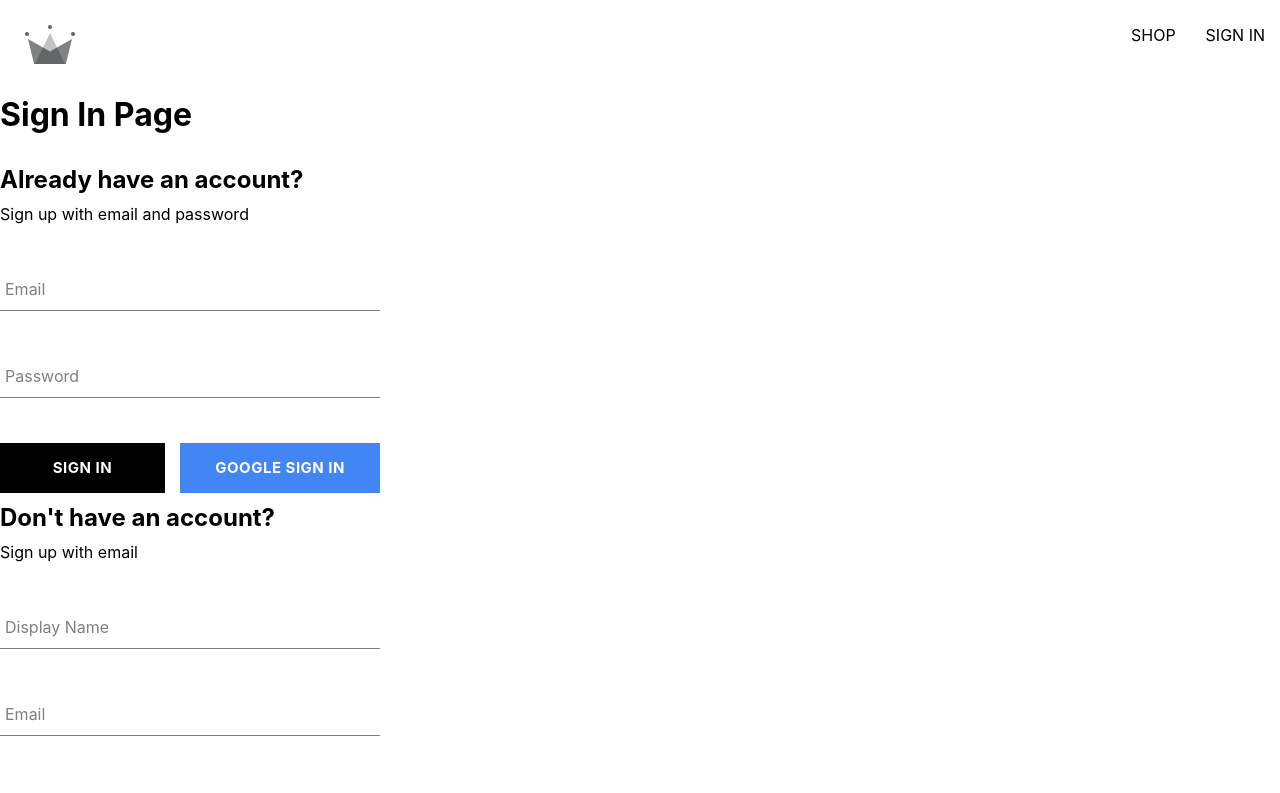
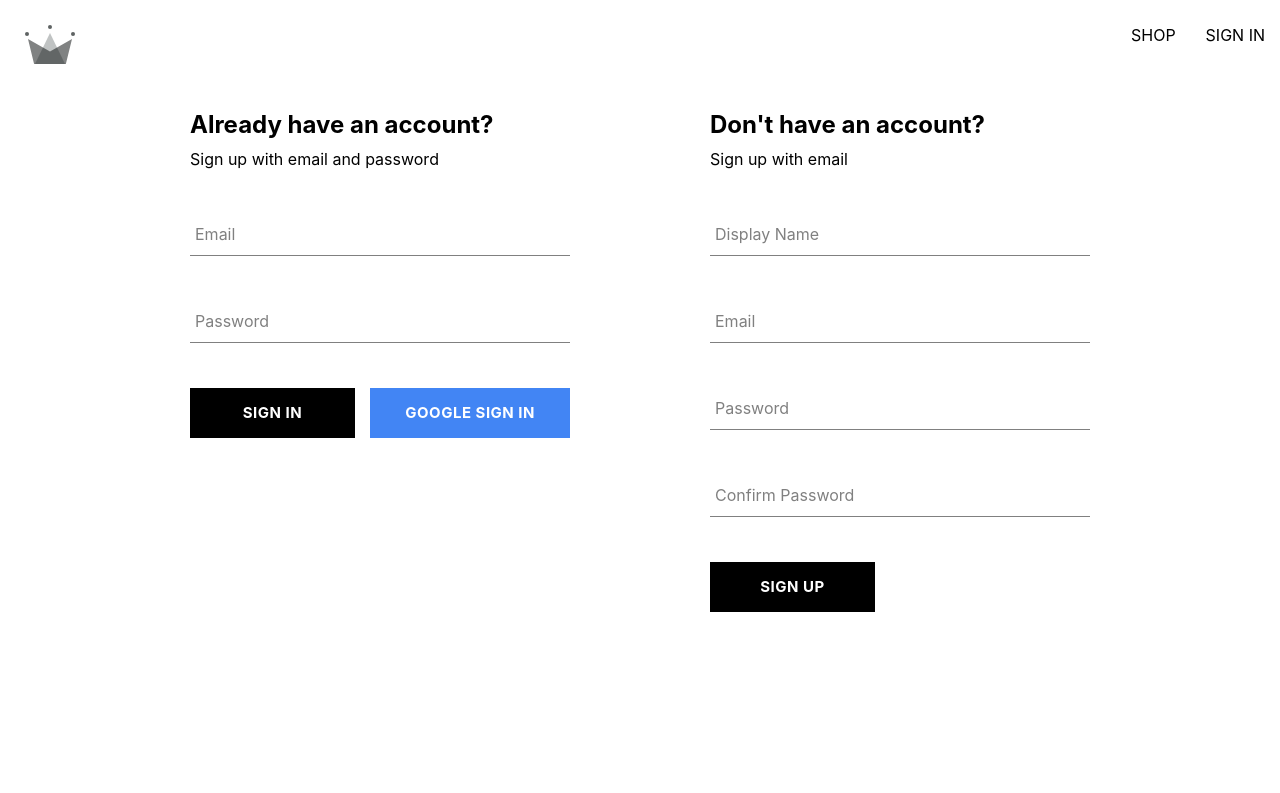
Before and after one commit to Arioum/clothing-commerce, a React (Create React App) app: page /auth in a window 1280 px wide. Shown: the top 793 px of the page. Built offline with nearby package versions, Linux system fonts and the light colour scheme.

Commit message:
finishing up styles for sign in route

```diff
--- a/src/components/sign-in-form/sign-in-form.component.jsx
+++ b/src/components/sign-in-form/sign-in-form.component.jsx
@@ -29,7 +29,16 @@
       const response = await signInAuthUserWithEmailAndPassword(email, password);
       resetFormFields();
     } catch (error) {
-      console.log("user creation error", error);
+      switch (error.code) {
+        case "auth/wrong-password":
+          alert('incorrect password for email')
+          break;
+        case "auth/user-not-found":
+          alert('no user associated with this email')
+          break;
+        default:
+          console.log(error);
+      }
     }
   }
 
@@ -48,7 +57,7 @@
         <FormInput label="Password" type="password" id="password" required onChange={handleChange} name="password" value={password} />
         <div className="buttons-container">
           <Button type="submit">Sign In</Button>
-          <Button buttonType="google" onClick={SignInWithGoogle}>Google Sign In</Button>
+          <Button type="button" buttonType="google" onClick={SignInWithGoogle}>Google Sign In</Button>
         </div>
       </form>
     </div>
--- a/src/routes/authentication/authentication.component.jsx
+++ b/src/routes/authentication/authentication.component.jsx
@@ -1,22 +1,10 @@
-import { useEffect } from "react";
-import { getRedirectResult } from "firebase/auth";
-import { auth, signInWithGooglePopup, signInWithGoogleRedirect, createUserDocumentFromAuth } from "../../utils/firebase/firebase.utils"
 import SignUpForm from "../../components/sign-up-form/sign-up-form.component";
 import SignInForm from "../../components/sign-in-form/sign-in-form.component";
+import "./authentication.styles.scss";
 
 const Authentication = () => {
-
-
-  useEffect(() => async () => {
-    const response = await getRedirectResult(auth);
-    if (response) {
-      await createUserDocumentFromAuth(response.user);
-    }
-  }, [])
-
   return (
-    <div>
-      <h1>Sign In Page</h1>
+    <div className="authentication-container">
       <SignInForm />
       <SignUpForm />
     </div>
--- /dev/null
+++ b/src/routes/authentication/authentication.styles.scss
@@ -0,0 +1,6 @@
+.authentication-container {
+  display: flex;
+  width: 900px;
+  justify-content: space-between;
+  margin: 30px auto;
+}
```
